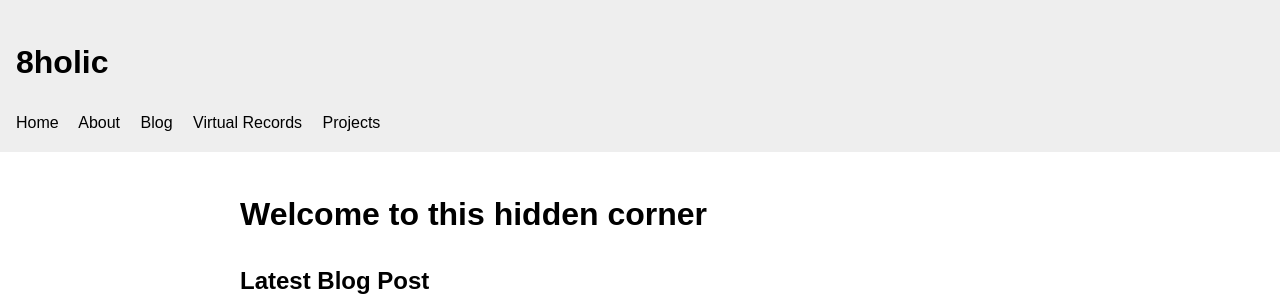
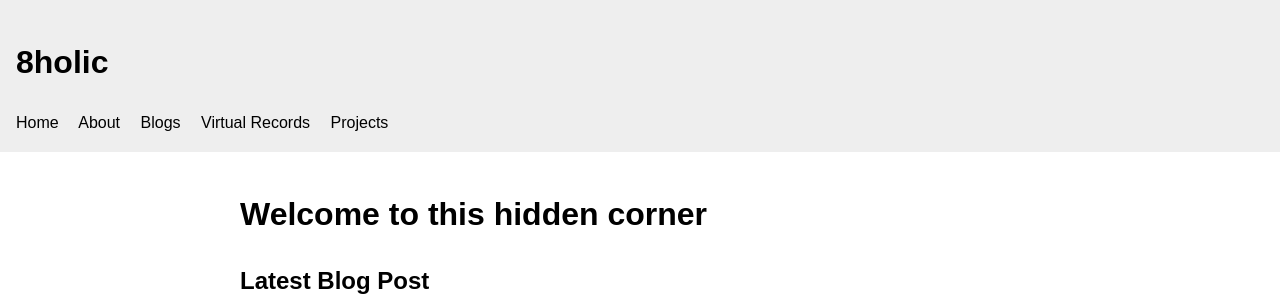
Before and after one commit to 8holic/8holic, a Jekyll site: the page built from index.markdown, in a window 1280 px wide. Shown: the top 306 px of the page. Built offline with Jekyll 4.4.1, drawn with Linux system fonts in a browser that asks for light colours.

```diff
--- a/_layouts/default.html
+++ b/_layouts/default.html
@@ -14,7 +14,7 @@
   <nav>
     <a href="{{ '/' | relative_url }}">Home</a>
     <a href="{{ '/about.html' | relative_url }}">About</a>
-    <a href="{{ '/blog/' | relative_url }}">Blog</a>
+    <a href="{{ '/blog/' | relative_url }}">Blogs</a>
     <a href="{{ '/vrecords/' | relative_url }}">Virtual Records</a>
     <a href="{{ '/projects/' | relative_url }}">Projects</a>
   </nav>
--- a/blog.markdown
+++ b/blog.markdown
@@ -3,7 +3,7 @@
 title: Blog
 permalink: /blog/
 ---
-<h1>Blog</h1>
+<h1>Blogs</h1>
 <ul>
   {% for post in site.blog %}
     <li>
```
Also changed, not shown: 9 other files.
